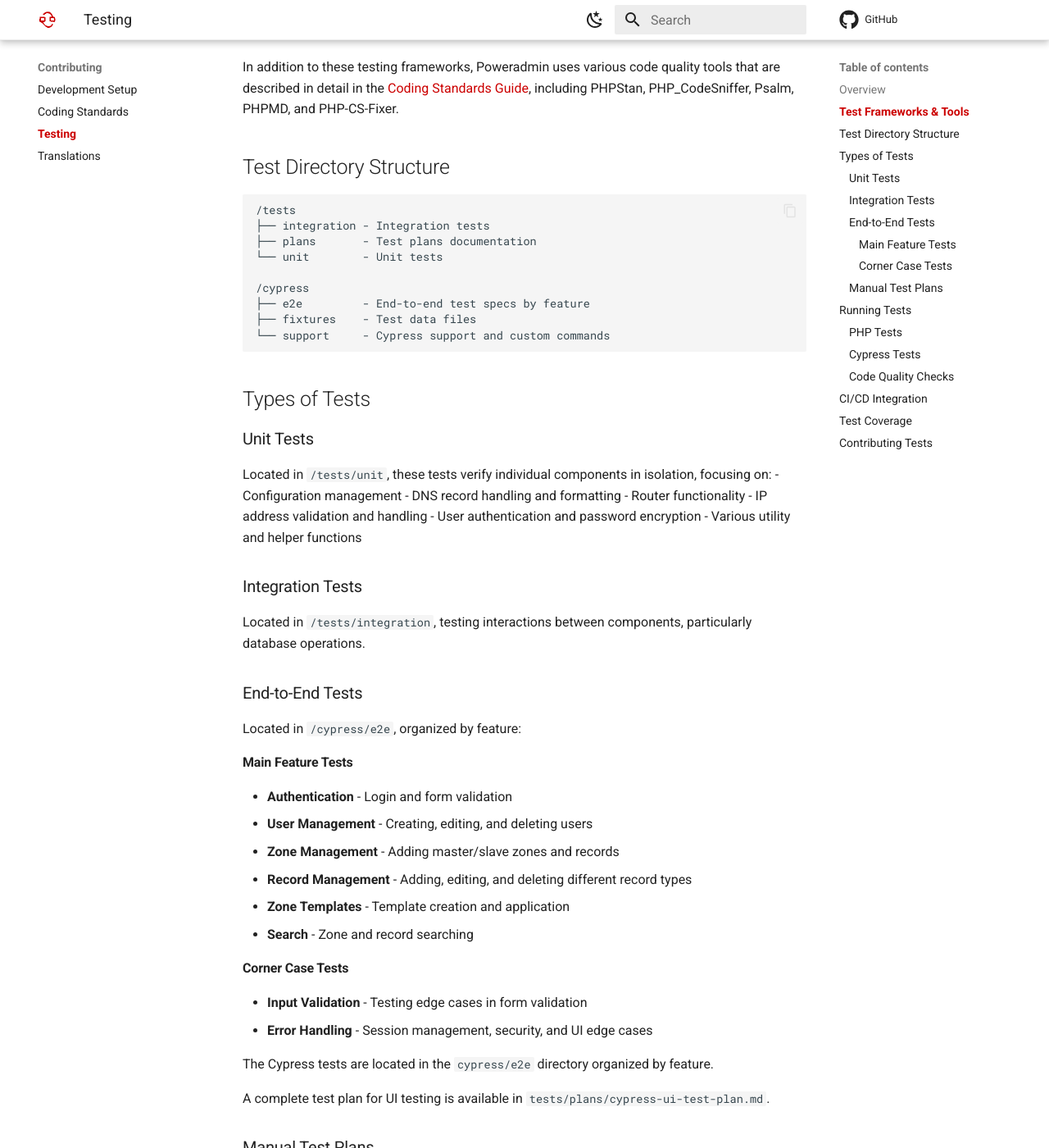
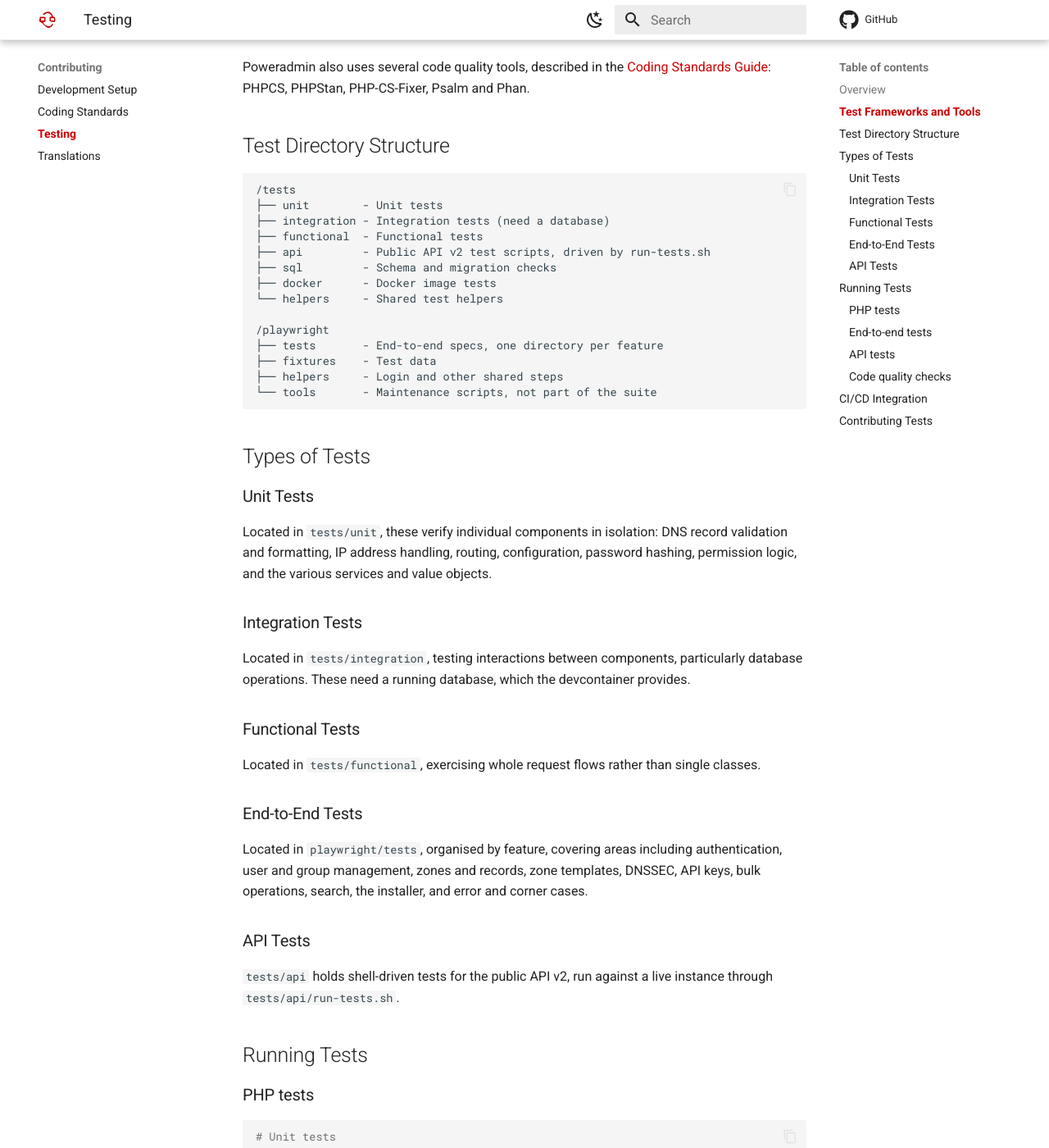
Before and after one commit to poweradmin/poweradmin-docs, an MkDocs documentation site: the page built from docs/contributing/testing.md, in a window 1280 px wide and 1400 px high, scrolled down 429 px. Shown: the whole window at 82% size. Built offline with MkDocs 1.6.1 and Material for MkDocs 9.7.7, drawn with Linux system fonts in a browser that asks for light colours; comment, search, counter and statistics services are not loaded; some of the changed text lies outside the part shown.

Commit message:
docs(contributing): correct the toolchain, test layout and locale list

````diff
--- a/docs/contributing/testing.md
+++ b/docs/contributing/testing.md
@@ -1,110 +1,133 @@
 # Poweradmin Testing Guide
 
 ## Overview
+
 This document outlines the testing strategy and implementation details for the Poweradmin project.
 
-## Test Frameworks & Tools
+## Test Frameworks and Tools
 
-- **PHPUnit**: Primary testing framework for PHP code
-- **Cypress**: End-to-end testing framework for UI testing
+- **PHPUnit**: unit, integration and functional tests
+- **Playwright**: end-to-end browser tests
 
-In addition to these testing frameworks, Poweradmin uses various code quality tools that are described in detail in the [Coding Standards Guide](coding-standards.md), including PHPStan, PHP_CodeSniffer, Psalm, PHPMD, and PHP-CS-Fixer.
+Poweradmin also uses several code quality tools, described in the
+[Coding Standards Guide](coding-standards.md): PHPCS, PHPStan, PHP-CS-Fixer, Psalm and Phan.
 
 ## Test Directory Structure
 
 ```
 /tests
-├── integration - Integration tests
-├── plans       - Test plans documentation
-└── unit        - Unit tests
+├── unit        - Unit tests
+├── integration - Integration tests (need a database)
+├── functional  - Functional tests
+├── api         - Public API v2 test scripts, driven by run-tests.sh
+├── sql         - Schema and migration checks
+├── docker      - Docker image tests
+└── helpers     - Shared test helpers
 
-/cypress
-├── e2e         - End-to-end test specs by feature
-├── fixtures    - Test data files
-└── support     - Cypress support and custom commands
+/playwright
+├── tests       - End-to-end specs, one directory per feature
+├── fixtures    - Test data
+├── helpers     - Login and other shared steps
+└── tools       - Maintenance scripts, not part of the suite
 ```
 
 ## Types of Tests
 
 ### Unit Tests
-Located in `/tests/unit`, these tests verify individual components in isolation, focusing on:
-- Configuration management
-- DNS record handling and formatting
-- Router functionality
-- IP address validation and handling
-- User authentication and password encryption
-- Various utility and helper functions
+
+Located in `tests/unit`, these verify individual components in isolation: DNS record validation and
+formatting, IP address handling, routing, configuration, password hashing, permission logic, and
+the various services and value objects.
 
 ### Integration Tests
-Located in `/tests/integration`, testing interactions between components, particularly database operations.
+
+Located in `tests/integration`, testing interactions between components, particularly database
+operations. These need a running database, which the devcontainer provides.
+
+### Functional Tests
+
+Located in `tests/functional`, exercising whole request flows rather than single classes.
 
 ### End-to-End Tests
-Located in `/cypress/e2e`, organized by feature:
 
-#### Main Feature Tests
-- **Authentication** - Login and form validation
-- **User Management** - Creating, editing, and deleting users
-- **Zone Management** - Adding master/slave zones and records
-- **Record Management** - Adding, editing, and deleting different record types
-- **Zone Templates** - Template creation and application
-- **Search** - Zone and record searching
+Located in `playwright/tests`, organised by feature, covering areas including authentication, user
+and group management, zones and records, zone templates, DNSSEC, API keys, bulk operations, search,
+the installer, and error and corner cases.
 
-#### Corner Case Tests
-- **Input Validation** - Testing edge cases in form validation
-- **Error Handling** - Session management, security, and UI edge cases
+### API Tests
 
-The Cypress tests are located in the `cypress/e2e` directory organized by feature.
-
-A complete test plan for UI testing is available in `tests/plans/cypress-ui-test-plan.md`.
-
-### Manual Test Plans
-Documentation in `/tests/plans` outlining test procedures for:
-- UI testing (`tests/plans/cypress-ui-test-plan.md`)
-- Installer testing (`tests/plans/installer-test-plan.md`) - Covers both regular installation flows and corner cases for properly testing the Poweradmin installation process
+`tests/api` holds shell-driven tests for the public API v2, run against a live instance through
+`tests/api/run-tests.sh`.
 
 ## Running Tests
 
-### PHP Tests
+### PHP tests
+
 ```bash
-# Run unit tests
+# Unit tests
 composer tests
 
-# Run integration tests
+# Integration tests (requires a database, e.g. the devcontainer)
 composer tests:integration
+
+# Functional tests
+composer tests:functional
+
+# Every PHPUnit suite
+composer tests:all
 ```
 
-### Cypress Tests
+### End-to-end tests
+
+The Playwright suite runs against a live instance, so start the devcontainer first. `BASE_URL`
+selects which instance to hit.
+
 ```bash
-# Open Cypress Test Runner
-npm run cypress:open
-# or
-yarn cypress:open
+# Install the browsers once
+npx playwright install
 
-# Run Cypress tests headlessly
-npm run cypress:run
-# or
-yarn cypress:run
+# Run against the default instance
+npm run test:e2e
+
+# Or target a specific backend
+npm run test:e2e:mysql      # http://localhost:8080
+npm run test:e2e:pgsql      # http://localhost:8081
+npm run test:e2e:sqlite     # http://localhost:8082
+
+# Interactive runner, headed browser, and the last HTML report
+npm run test:e2e:ui
+npm run test:e2e:headed
+npm run test:e2e:report
 ```
 
-### Code Quality Checks
-For running code quality checks, please refer to the [Coding Standards Guide](coding-standards.md) for detailed command usage.
+> **Note:** The suite shares one database per instance, so run it with `--workers=1` unless you are
+> targeting separate instances. Parallel workers on a single instance interfere with each other.
+
+### API tests
+
+```bash
+npm run test:api            # against MySQL
+npm run test:api:pgsql
+npm run test:api:sqlite
+```
+
+### Code quality checks
+
+See the [Coding Standards Guide](coding-standards.md) for the full command list.
 
 ## CI/CD Integration
 
-The test suite is integrated with CI/CD pipelines to ensure code quality and prevent regressions.
-
-## Test Coverage
-
-Current test coverage focuses on:
-- Core DNS management functionality
-- User authentication and management
-- Configuration validation
-- UI workflows through Cypress tests
+GitHub Actions runs the PHPUnit suites and the static analysis gate on pull requests. Make sure
+both pass locally before submitting.
 
 ## Contributing Tests
 
 When adding new features or fixing bugs:
-1. Add appropriate unit tests for new classes and methods
-2. Update or add Cypress tests for UI changes
-3. Run the full test suite before submitting PRs
-4. Ensure all code quality checks pass
+
+1. Add unit tests for new classes and methods
+2. Add or update Playwright specs for UI changes
+3. Run the full test suite before submitting a pull request
+4. Ensure the code quality checks pass
+
+> **Note:** An assertion placed inside an existence guard can never fail, so it tests nothing.
+> `composer lint:e2e-assertions` rejects that pattern in Playwright specs.
````
Also changed, not shown: docs/contributing/coding-standards.md (+60 -44 lines), docs/contributing/development.md (+96 -54 lines), docs/contributing/translations.md (+32 -16 lines).
